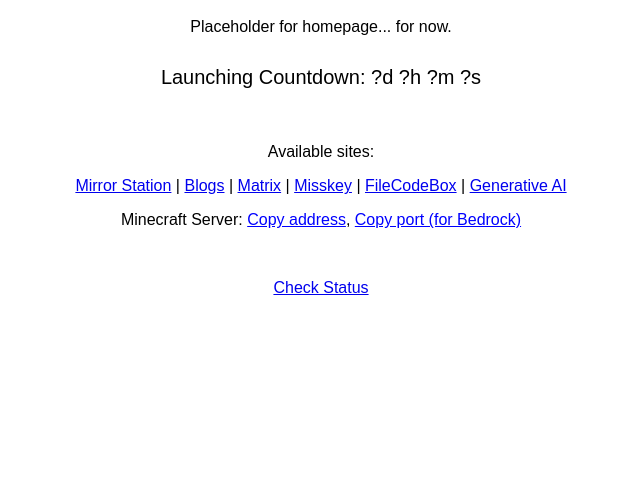
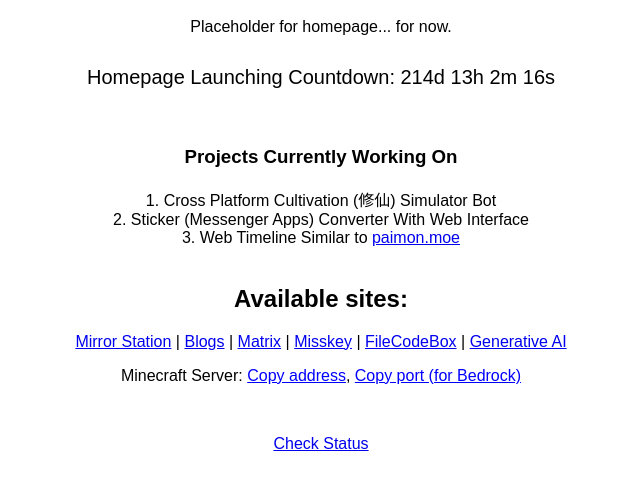
Before and after one commit to Columbina-Dev/Columbina-Dev.github.io, a plain HTML site: page index.html in a window 1280 px wide. Shown: the part 90-580 px from the top of the page, without its empty margins (319-959 px from the left). Drawn offline with Linux system fonts and the light colour scheme.

Commit message:
Update index.html

```diff
--- a/index.html
+++ b/index.html
@@ -8,6 +8,8 @@
     body { text-align: center; font-family: Arial, sans-serif; margin-top: 50px; }
     #countdown { font-size: 20px; margin-top: 30px; }
     .copy-link { cursor: pointer; text-decoration: underline; color: blue; }
+    ol { display: inline-block; padding-left: 0; margin: 0 auto; }
+	li { text-align: center; list-style-position: inside; }
   </style>
 </head>
 <body>
@@ -15,7 +17,14 @@
   <p>Placeholder for homepage... for now.</p>
   <p id="countdown"></p>
   <br>
-  <p>Available sites:</p>
+  <h3>Projects Currently Working On</h2>
+  <ol>
+  <li>Cross Platform Cultivation (修仙) Simulator Bot</li>
+  <li>Sticker (Messenger Apps) Converter With Web Interface</li>
+  <li>Web Timeline Similar to <a href="https://paimon.moe/timeline" target="_blank">paimon.moe</a></li>
+  </ol>
+  <br><br>
+  <h2>Available sites:</h2>
   <p>
     <a href="https://mirror.columbina.dev" target="_blank">Mirror Station</a> |
     <a href="https://blog.columbina.dev" target="_blank">Blogs</a> |
@@ -35,7 +44,7 @@
   </p>
   <script>
     // Countdown
-    var countDownDate = new Date("2025-03-07T00:00:00+08:00").getTime();
+    var countDownDate = new Date("2025-11-20T10:00:00+08:00").getTime();
     var countdownFunction = setInterval(function() {
       var now = new Date().getTime();
       var distance = countDownDate - now;
```
